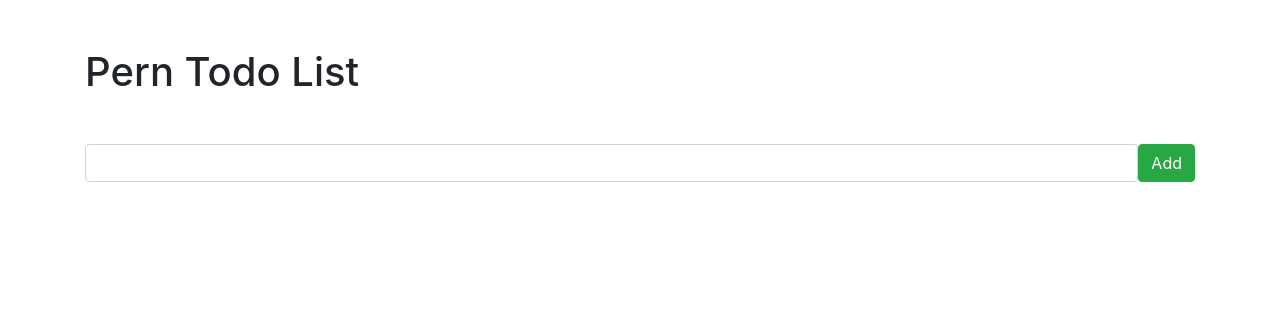
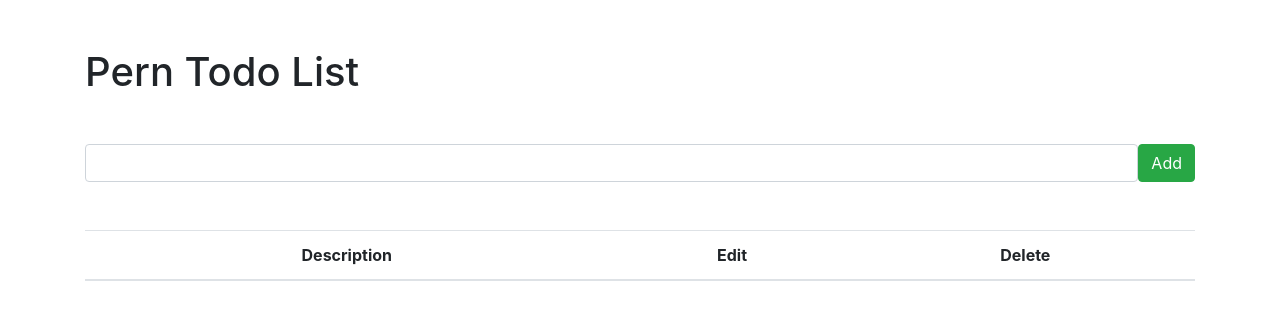
Before and after one commit to troykirin/PERN-Stack-TodoApp, a React (Create React App) app in the folder client/: page / in a window 1280 px wide. Shown: the top 320 px of the page. Built offline with nearby package versions, Linux system fonts and the light colour scheme.

Commit message:
bootstrap 4 table list

```diff
--- a/client/src/App.js
+++ b/client/src/App.js
@@ -1,12 +1,14 @@
 import React, { Fragment } from "react";
 import "./App.css";
 import InputTodo from "./components/inputTodo";
+import ListTodos from "./components/ListTodos";
 
 function App() {
   return (
     <Fragment>
       <div className="container">
         <InputTodo />
+        <ListTodos />
       </div>
     </Fragment>
   );
--- a/client/src/components/ListTodos.js
+++ b/client/src/components/ListTodos.js
@@ -1,5 +1,27 @@
-import React from "react";
+import React, { Fragment } from "react";
 
-const ListTodos = () => {};
+const ListTodos = () => {
+  return (
+    <Fragment>
+      {" "}
+      <table class="table mt-5 text-center">
+        <thead>
+          <tr>
+            <th>Description</th>
+            <th>Edit</th>
+            <th>Delete</th>
+          </tr>
+        </thead>
+        <tbody>
+          <tr>
+            {/*    <td>John</td>
+            <td>Doe</td>
+            <td>john@example.com</td> */}
+          </tr>
+        </tbody>
+      </table>
+    </Fragment>
+  );
+};
 
 export default ListTodos;
```
